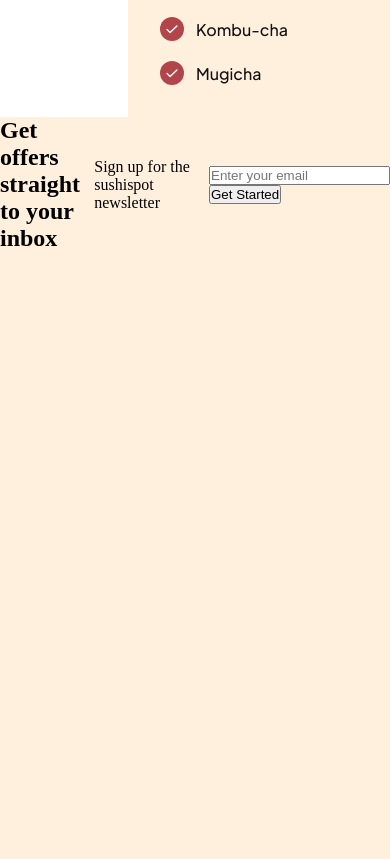
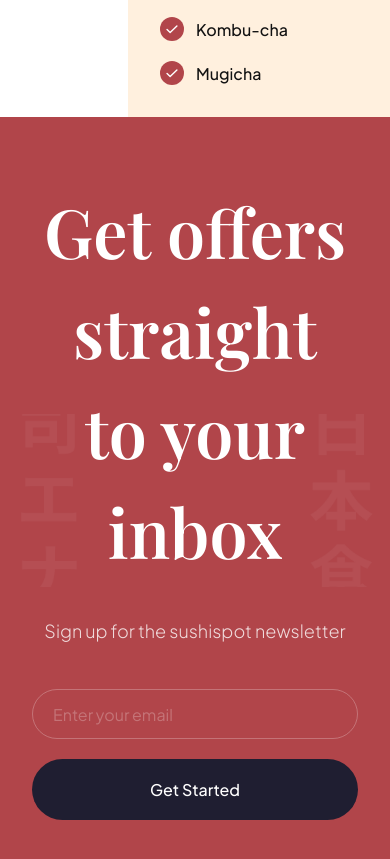
Before and after one commit to ArslanJajja1/SushiSpot-Landing-Page, a website built with Vite: page index.html in a window 390 px wide. Shown: the part 5992-6851 px from the top of the page. Before the commit the page ends 6244 px from the top, so only its background shows below. Built offline with nearby package versions, Linux system fonts and the light colour scheme.

Commit message:
subscription section style

```diff
--- /dev/null
+++ b/css/sections/subscribe.css
@@ -0,0 +1,65 @@
+.subscription{
+    padding: 64px;
+    background-color: var(--primary-color);
+    background-image: url('../../assets/subscribe_bg.png');
+    background-position: center;
+    background-repeat: no-repeat;
+    background-size: contain;
+    flex-direction: column;
+    overflow: hidden;
+}
+.subscription h2{
+    font-size: 88px;
+    font-family: var(--playfair-display);
+    font-weight: 600;
+    line-height: 123px;
+    color: #fff;
+    text-align: center;
+}
+.subscription p{
+    font-size: 18px;
+    font-family: var(--plus-jakarta-sans);
+    font-weight: 300;
+    line-height: 36px;
+    margin-top: 32px;
+    color: rgba(255,255,255,0.8);
+    text-align: center;
+}
+.subscription__form{
+    min-width: 450px;
+    margin-top: 40px;
+    padding: 14px 14px 14px 24px;
+    display: flex;
+    gap: 10px;
+    border: 1px solid rgba(255,255,255,0.5);
+    border-radius: 46px;
+}
+.subscription__form input{
+    flex: 1;
+    font-size: 16px;
+    font-weight: 400;
+    font-family: var(--plus-jakarta-sans);
+    color: #fff;
+    opacity: 0.5;
+    background: transparent;
+    border: none;
+    outline: none;
+}
+.subscription__form input::placeholder{
+    color: #fff;
+    opacity: 0.5;
+}
+.subscription__form button{
+    padding: 20px;
+    min-width: 180px;
+    font-size: 16px;
+    font-weight: 500;
+    font-family: var(--plus-jakarta-sans);
+    color: #fff;
+    text-align: center;
+    background: var(--black-400);
+    border-radius: 46px;
+    border: none;
+    outline: none;
+    cursor: pointer;
+}
--- a/css/style.css
+++ b/css/style.css
@@ -7,7 +7,7 @@
 @import url("sections/about.css");
 @import url("sections/popular.css");
 @import url("sections/trending.css");
-/* @import url("sections/subscribe.css"); */
+@import url("sections/subscribe.css");
 /* @import url("sections/footer.css"); */
 
 /* CSS variables for reusablity across all files (including above imported) */
@@ -285,3 +285,39 @@ a {
   }
 }
 /* END: trending media queries */
+
+/* START: subscribe media queries */
+@media screen and (max-width: 550px) {
+  .subscription {
+    padding: 64px 32px;
+  }
+
+  .subscription h2 {
+    font-size: 68px;
+    line-height: 100px;
+  }
+
+  .subscription__form {
+    flex-direction: column;
+    gap: 20px;
+
+    min-width: 100%;
+    border-radius: 20px;
+    padding: 0;
+
+    border: none;
+  }
+
+  .subscription__form input {
+    min-height: 50px;
+
+    border: 1px solid rgba(255, 255, 255, 0.5);
+    padding: 10px 20px;
+    border-radius: 30px;
+  }
+
+  .subscription__form button {
+    min-width: 100%;
+  }
+}
+/* END: subscribe media queries */
```
